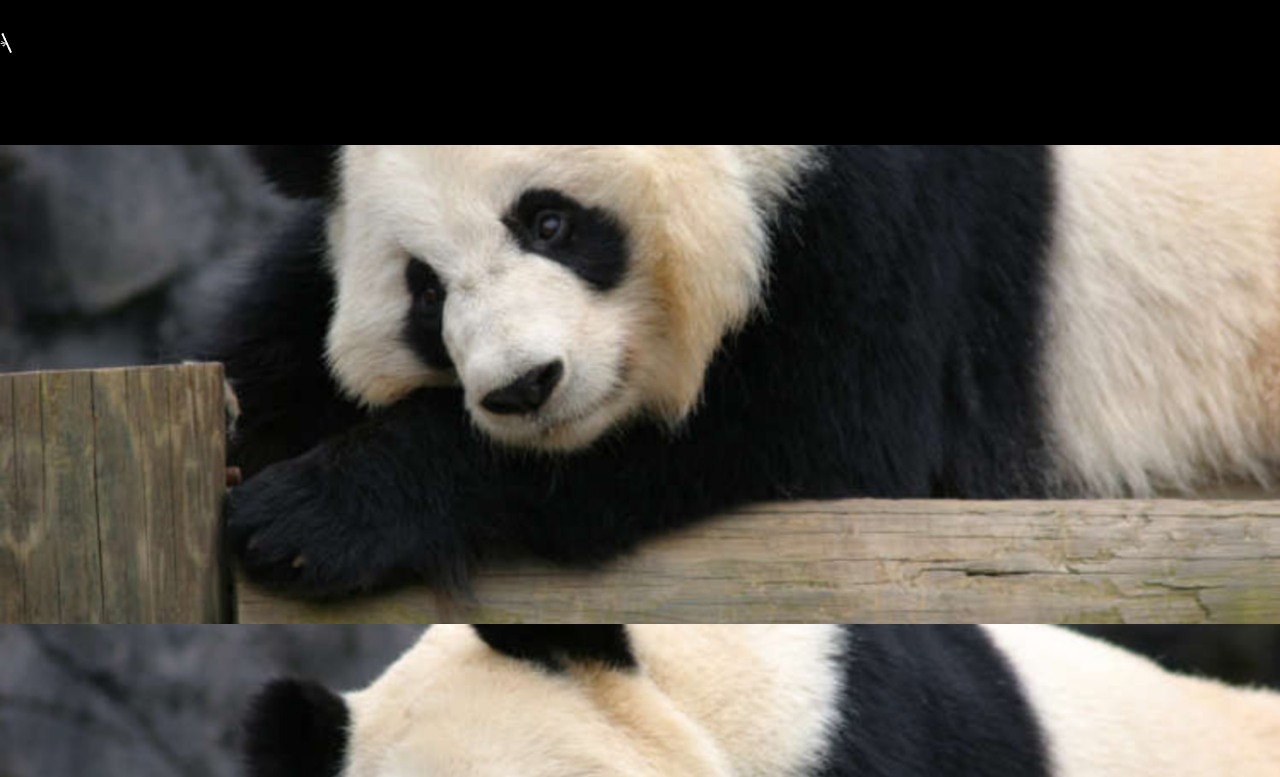
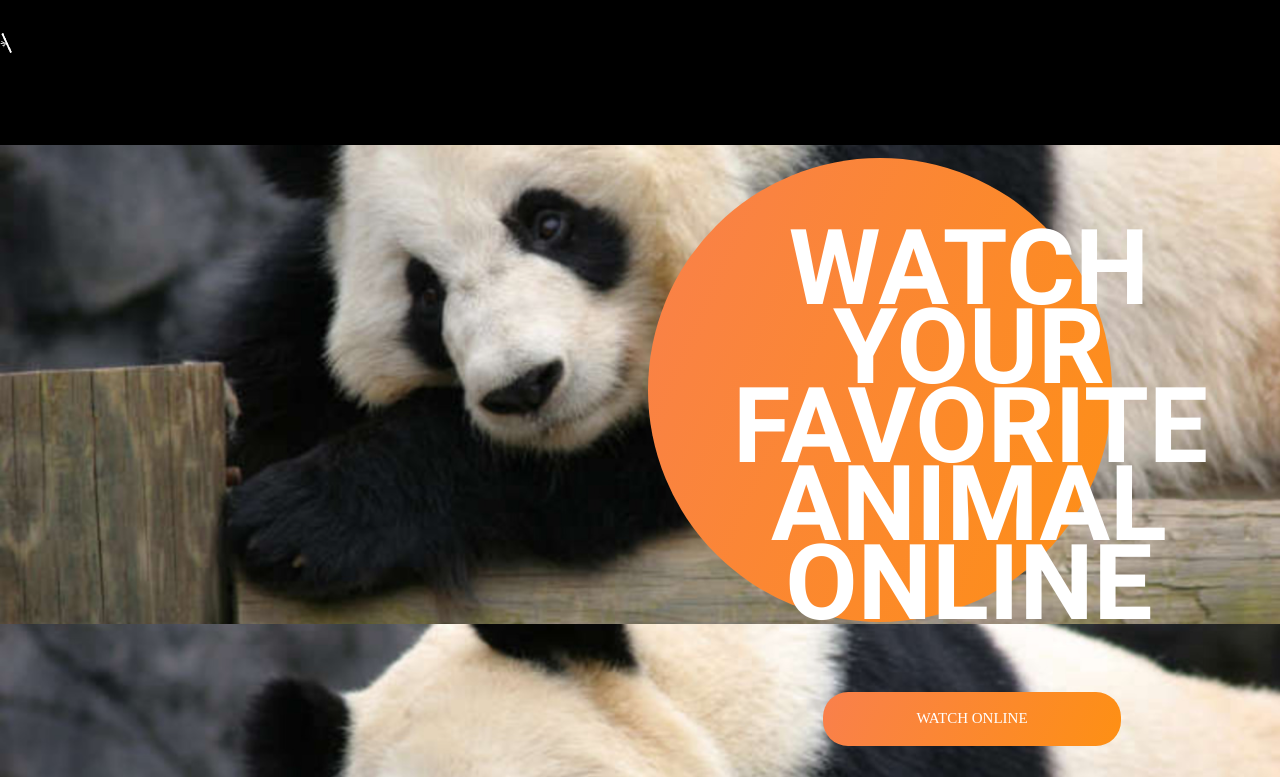
Before and after one commit to bainess/RSS_clone_Q3, a plain HTML site: page online-zoo/pages/main/index.html in a window 1280 px wide. Shown: the top 777 px of the page. Drawn offline with Linux system fonts and the light colour scheme.

Commit message:
feat: add initial index.html

```diff
--- a/online-zoo/pages/main/index.html
+++ b/online-zoo/pages/main/index.html
@@ -28,6 +28,19 @@
             <p id="copyright">Designed by
                 &#169;</p></header>
         </div>
+        <div class="content__frame">
+            <div class="main__content-wrapper">
+            <div class="round"></div>
+            <h2>Watch your favorite animal online</h2>
+            <button class="btn-watch">Watch online</button></div>
+
+        </div>
+    </div>
+    <div class="backstage__ wrapper">
+        <div class="backstage">
+            <img src='../../assets/images/bamboo-cap.png' alt='bamboo hat'/>
+            <article>
+        </div>
     </div>
     <!--
 
--- a/online-zoo/pages/main/style.css
+++ b/online-zoo/pages/main/style.css
@@ -124,3 +124,48 @@
     height:780px;
     background-size: 100%;
 }
+.content__frame{
+    margin: 0 auto;
+    width: 1160px;
+    display: flex;
+    justify-content: end;
+}
+.main__content-wrapper{
+    position:relative;
+    width: 572px;
+}
+.round{
+    margin-top: 12.5px;;
+    background: linear-gradient(113.96deg, #F9804B 1.49%, #FE9013 101.44%);
+    width: 464px;
+    height:464px;
+    border-radius: 50%;
+    align-self: flex-start;
+}
+h2{
+    position: absolute;
+    top: 85px;
+    right:15px;
+    font-family: 'Roboto-700';
+    font-size: 7.5rem;
+    width:472px;
+    text-align: center;
+    text-transform: uppercase;
+    line-height: 75%;
+    align-self: end;
+    color: var(--text);
+}
+button{
+    background: linear-gradient(113.96deg, #F9804B 1.49%, #FE9013 101.44%);;
+}
+.btn-watch{
+    width:298px;
+    height:54px;
+    text-transform: uppercase;
+    margin: 70px 175px;
+    border-radius: 25px;
+    color: var(--text);
+    font-family: 'Robotic-400';
+    font-size: 15px;;
+
+}
```
Also changed, not shown: online-zoo/index.html (added, +11 -0 lines), online-zoo/assets/images/bamboo-cap.png (added), online-zoo/assets/images/flower_foto1.png (added).
